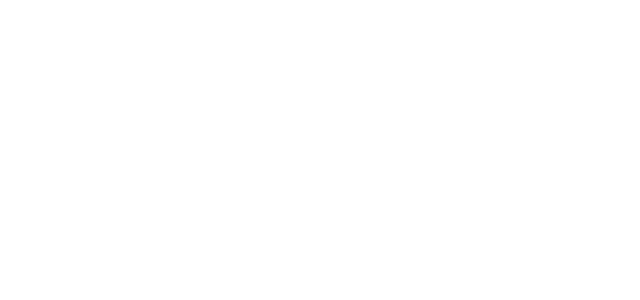
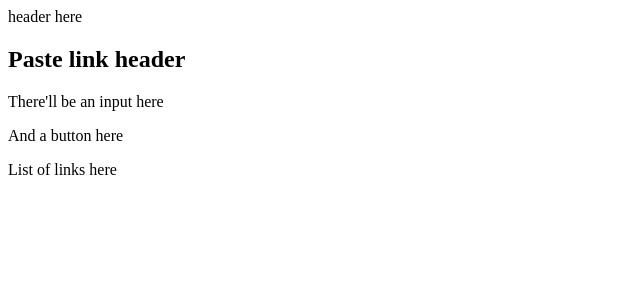
Before and after one commit to TheBritishSabrina/link-shortener-frontend, a React (Create React App) app: page / in a window 1280 px wide. Shown: the top 300 px of the page, without its empty margins (0-640 px from the left). Built offline with nearby package versions, Linux system fonts and the light colour scheme; the HTML template or start-up script is replaced by a standard one.

Commit message:
Create main components

```diff
--- a/src/App.tsx
+++ b/src/App.tsx
@@ -1,5 +1,15 @@
+import AppHeader from "./components/AppHeader";
+import LinkInput from "./components/LinkInput";
+import LinkList from "./components/LinkList";
+
 function App(): JSX.Element {
-  return <div></div>;
+  return (
+    <main>
+      <AppHeader />
+      <LinkInput />
+      <LinkList />
+    </main>
+  );
 }
 
 export default App;
--- /dev/null
+++ b/src/components/AppHeader.tsx
@@ -0,0 +1,3 @@
+export default function AppHeader(): JSX.Element {
+  return <div>header here</div>;
+}
--- /dev/null
+++ b/src/components/LinkInput.tsx
@@ -0,0 +1,9 @@
+export default function LinkInput(): JSX.Element {
+  return (
+    <div>
+      <h2>Paste link header</h2>
+      <p>There'll be an input here</p>
+      <p>And a button here</p>
+    </div>
+  );
+}
--- /dev/null
+++ b/src/components/LinkList.tsx
@@ -0,0 +1,3 @@
+export default function LinkList(): JSX.Element {
+  return <div>List of links here</div>;
+}
```
